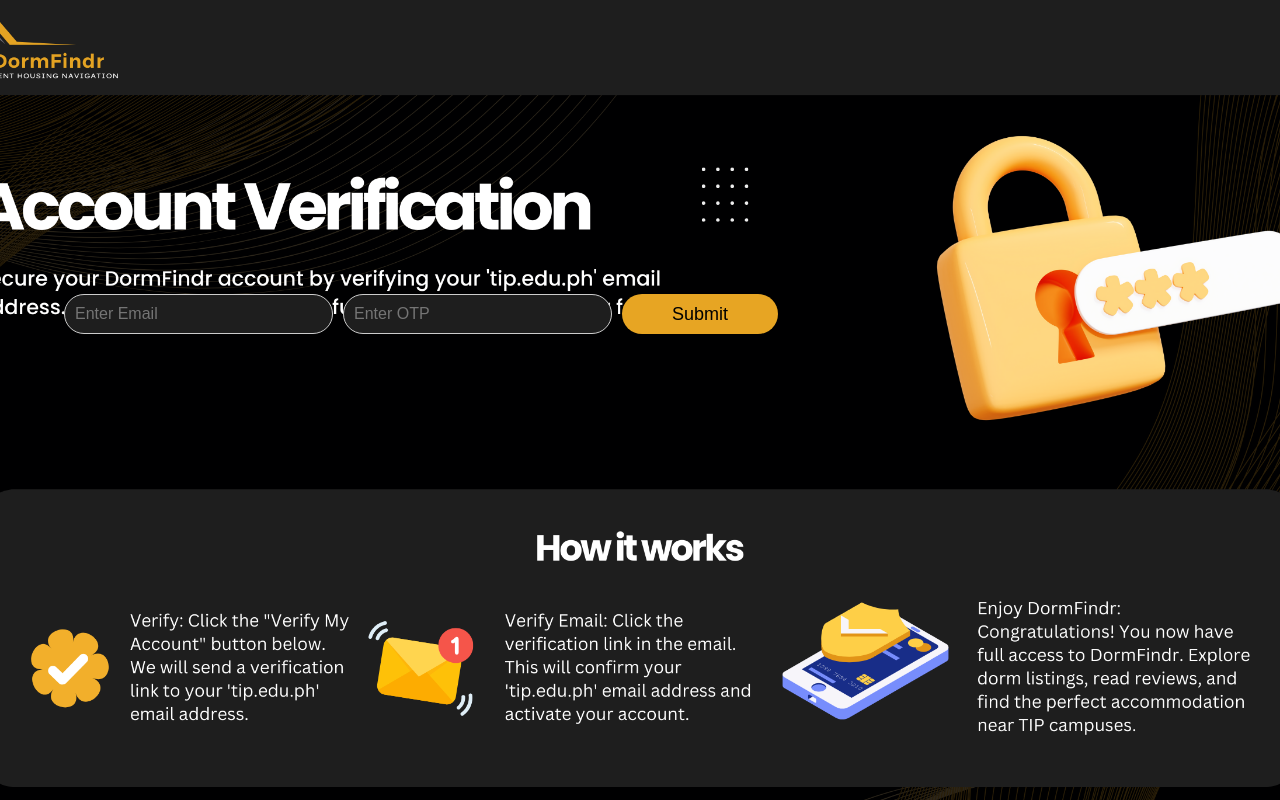
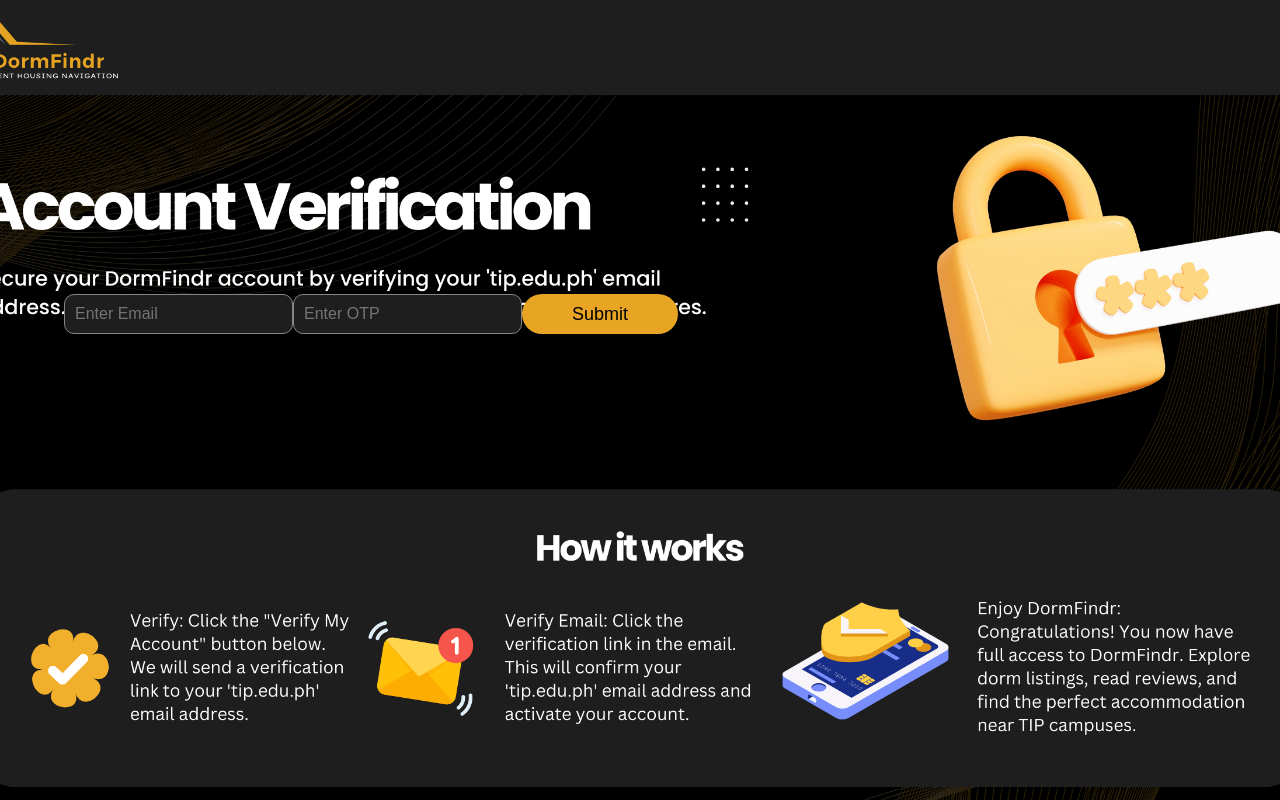
Before and after one commit to twinklegenon/dormfindr, a React (Create React App) app: page /account-verification in a window 1280 px wide. Built offline with nearby package versions, Linux system fonts and the light colour scheme; the HTML template or start-up script is replaced by a standard one.

Commit message:
Update AccountVerificationScreen.js

```diff
--- a/src/user/AccountVerificationScreen.js
+++ b/src/user/AccountVerificationScreen.js
@@ -40,7 +40,6 @@
       <div className="Account-container">
         <form className="verify-container" onSubmit={handleOTPVerification}>
           <input
-            className="otp-input"
             type="email"
             placeholder="Enter Email"
             value={userEmail}
@@ -48,14 +47,13 @@
             required
           />
           <input
-            className="otp-input"
             type="text"
             placeholder="Enter OTP"
             value={otp}
             onChange={(e) => setOtp(e.target.value)}
             required
           />
-          <button type="submit" className="verify-button" disabled={isLoading}>
+          <button type="submit" className="verify-button" >
             {isLoading ? 'Verifying...' : 'Submit'}
           </button>
           {error && <div className="error-message">{error}</div>}
```
